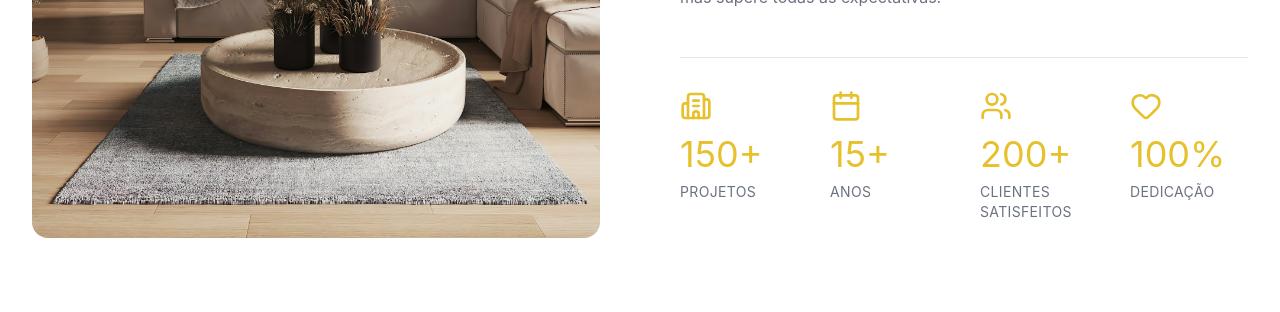
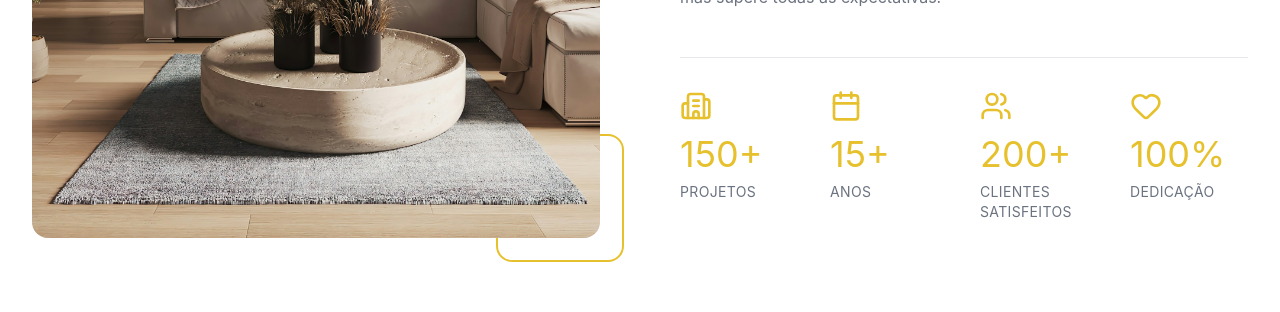
Before and after one commit to mmdress/website, a Next.js app: page / in a window 1280 px wide. Shown: the part 1720-2032 px from the top of the page. Built offline with nearby package versions, Linux system fonts and the light colour scheme.

Commit message:
fix: adjust decorative element in Home

```diff
--- a/components/sections/home/About.tsx
+++ b/components/sections/home/About.tsx
@@ -89,7 +89,6 @@ export function About() {
     <section id="about" className="bg-white py-20 lg:py-32" ref={ref}>
       <div className="container mx-auto px-4 sm:px-6 lg:px-8">
         <div className="grid items-center gap-12 lg:grid-cols-2 lg:gap-20">
-          {/* Image */}
           <motion.div
             variants={slideInFromLeft}
             initial="hidden"
@@ -97,7 +96,7 @@ export function About() {
             transition={ANIMATION_CONFIG.transitions.slideIn}
             className="relative order-2 lg:order-1"
           >
-            <div className="aspect-4/5 overflow-hidden rounded-2xl">
+            <div className="relative z-10 aspect-4/5 overflow-hidden rounded-2xl">
               <motion.div
                 whileHover={{ scale: 1.05 }}
                 transition={{ duration: 0.4 }}
@@ -112,17 +111,15 @@ export function About() {
                 />
               </motion.div>
             </div>
-            {/* Decorative Element */}
             <motion.div
               variants={scaleIn}
               initial="hidden"
               animate={isInView ? 'visible' : 'hidden'}
               transition={ANIMATION_CONFIG.transitions.scaleIn}
-              className="border-accent absolute -right-6 -bottom-6 -z-10 h-32 w-32 rounded-2xl border-2"
+              className="border-primary absolute -right-6 -bottom-6 h-32 w-32 rounded-2xl border-2"
             />
           </motion.div>
 
-          {/* Content */}
           <motion.div
             variants={slideInFromRight}
             initial="hidden"
@@ -168,7 +165,6 @@ export function About() {
               </p>
             </div>
 
-            {/* Stats */}
             <div className="border-border mt-12 grid grid-cols-2 gap-6 border-t pt-8 sm:grid-cols-4 sm:gap-8">
               {STATS.map((stat, index) => {
                 const Icon = stat.icon;
--- a/components/sections/home/Founder.tsx
+++ b/components/sections/home/Founder.tsx
@@ -43,7 +43,7 @@ export function Founder() {
         <div className="grid items-center gap-12 lg:grid-cols-2 lg:gap-20">
           <div className="order-2 lg:order-1">
             <div className="relative">
-              <div className="aspect-4/5 overflow-hidden rounded-2xl">
+              <div className="relative z-10 aspect-4/5 overflow-hidden rounded-2xl">
                 <Image
                   src="/images/home/founder.jpg"
                   alt="Marcia Nadinho - Fundadora"
@@ -53,7 +53,7 @@ export function Founder() {
                   priority
                 />
               </div>
-              <div className="border-accent absolute -right-6 -bottom-6 -z-10 h-32 w-32 rounded-2xl border-2" />
+              <div className="border-primary absolute -right-6 -bottom-6 h-32 w-32 rounded-2xl border-2" />
             </div>
           </div>
 
```
